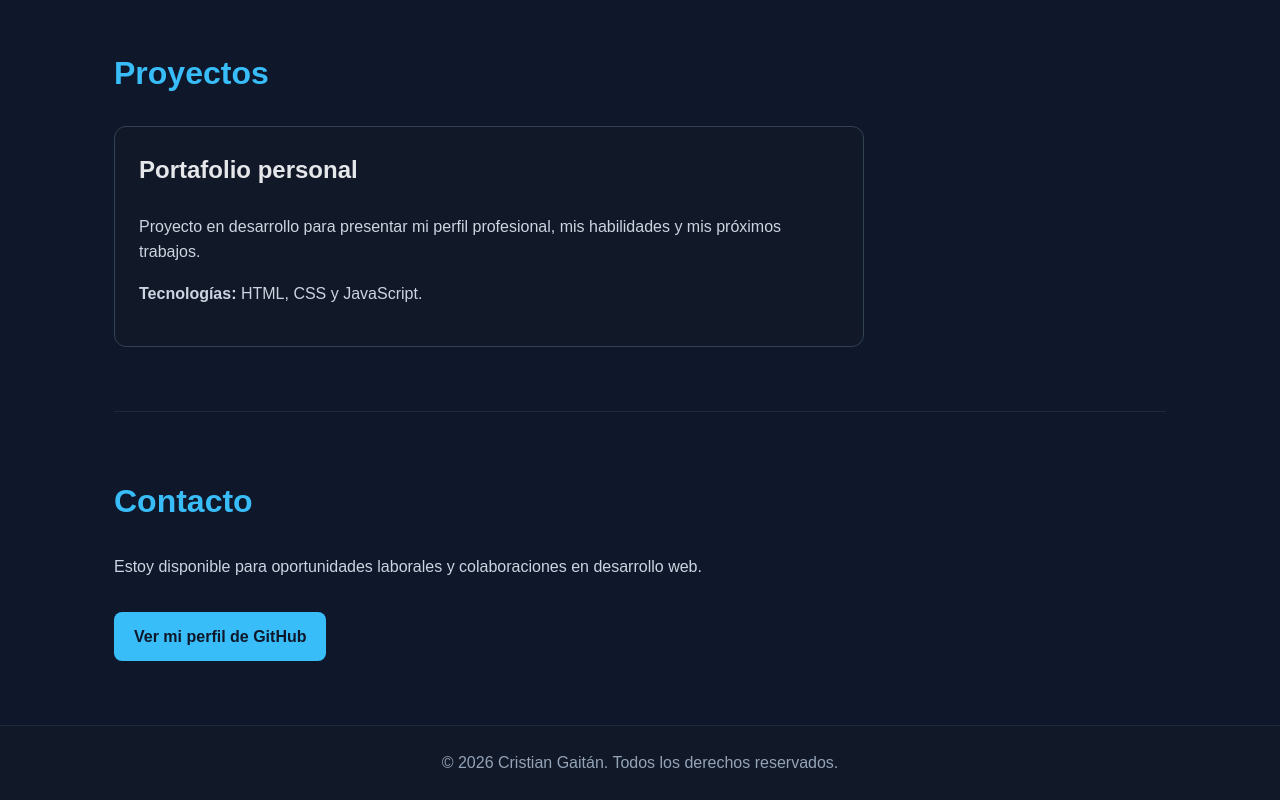
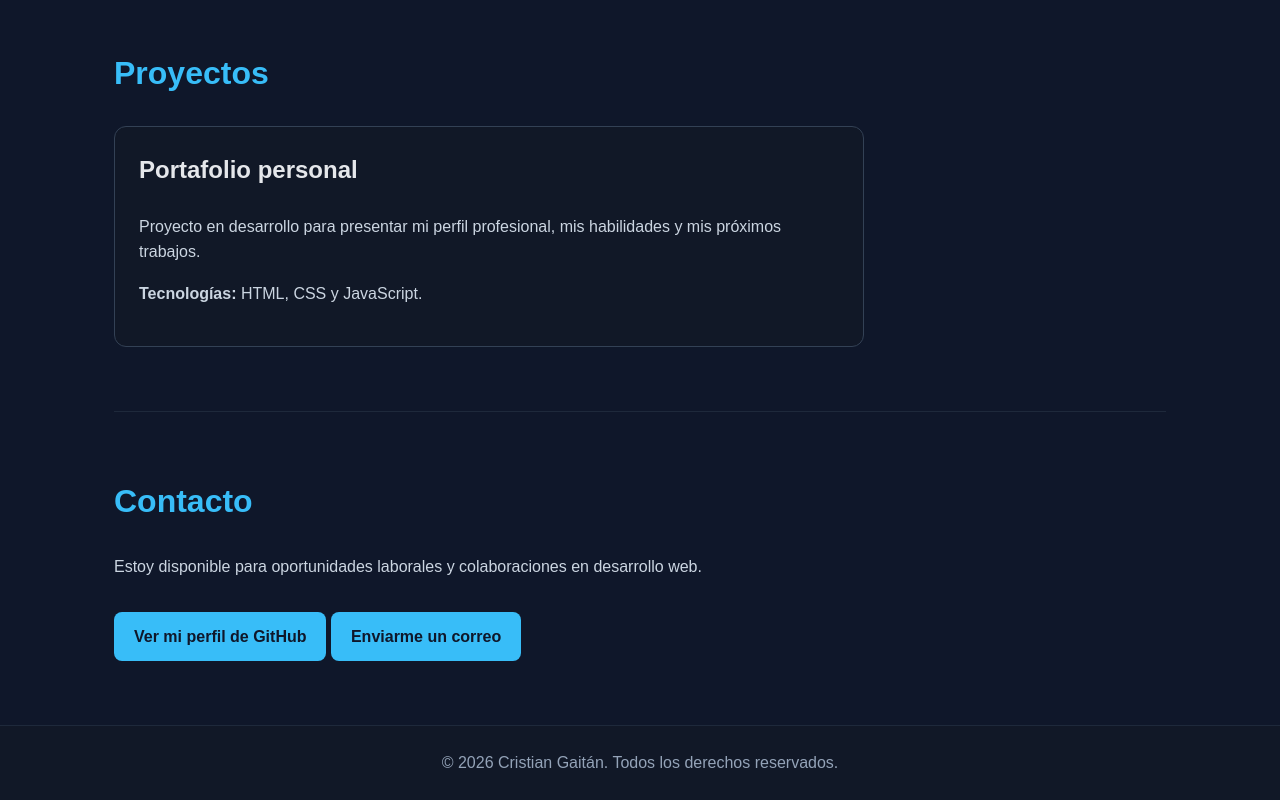
Before and after one commit to cristianegaitan/portafolio-v1, a plain HTML site: page index.html in a window 1280 px wide. Shown: the part 1403-2203 px from the top of the page. Drawn offline with Linux system fonts and the light colour scheme.

Commit message:
feat: add email contact link

```diff
--- a/index.html
+++ b/index.html
@@ -85,7 +85,13 @@
             <a href="https://github.com/cristianegaitan" target="_blank" rel="noopener noreferrer">
                 Ver mi perfil de GitHub
             </a>
+
+            <a href="mailto:cristianegaitan111@gmail.com">
+                Enviarme un correo
+            </a>
         </section>
+
+
     </main>
 
     <footer>
```
